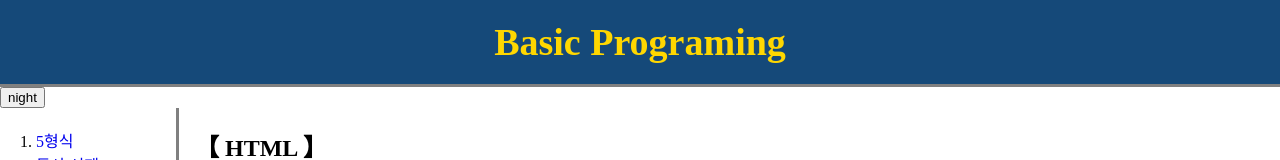
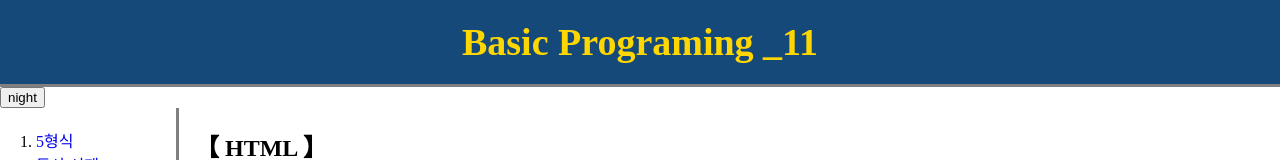
Before and after one commit to onegate21/git_first, a plain HTML site: page index.html in a window 1280 px wide. Shown: the top 160 px of the page. Drawn offline with nearby package versions, Linux system fonts and the light colour scheme.

Commit message:
Add files via upload

```diff
--- a/index.html
+++ b/index.html
@@ -16,7 +16,8 @@
 
 
     <body>
-        <h1> Basic Programing </h1>
+        <h1> Basic Programing _11
+        </h1>
         <input id="night_day" type="button" value="night" onclick="nightdayHandler(this)">
 
         <div id="grid">
@@ -38,6 +39,9 @@
                 <p>
                     프로토타입기반의 프로그래밍 언어로, 스크립트 언어에 해당된다. 특수한 목적이 아닌 이상 모든 웹 브라우저에 인터프리터가 내장되어 있다. 오늘날 HTML, CSS와 함께 웹을 구성하는 요소 중 하나다. HTML이 웹 페이지의 기본 구조를 담당하고, CSS가 디자인을 담당한다면 JavaScript는 클라이언트 단에서 웹 페이지가 동작하는 것을 담당한다.[1] 웹 페이지를 자동차에 비유하자면, HTML은 자동차의 뼈대, CSS는 자동차의 외관, JavaScript는 자동차의 동력이라고 볼 수 있다.
                 </p>
+
+                <img src="./img/main.jpg" alt="" title="메인이미지" width="200">
+
             </div>
         </div>
 
```
